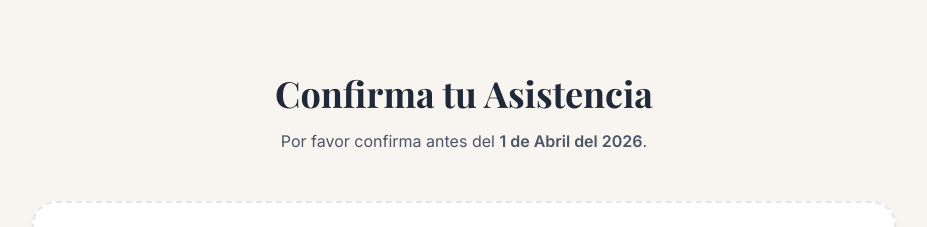
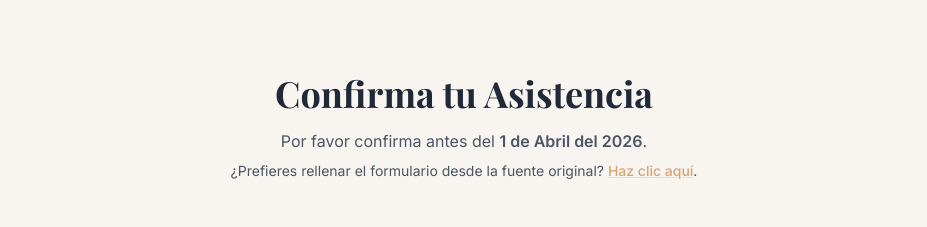
Before and after one commit to munreden/weddingLanding, a plain HTML site: page index.html in a window 1280 px wide. Shown: the part 1520-1747 px from the top of the page, without its empty margins (176-1103 px from the left). Drawn offline with nearby package versions, Linux system fonts and the light colour scheme.

Commit message:
Edited index.html
Added original form

```diff
--- a/index.html
+++ b/index.html
@@ -204,7 +204,19 @@
                Confirma tu Asistencia
             </h2>
             <p class="mb-12 text-gray-600">
-               Por favor confirma antes del <strong>1 de Abril del 2026</strong>.
+               Por favor confirma antes del
+               <strong>1 de Abril del 2026</strong>.
+               <br />
+               <span class="text-sm mt-2 block">
+                  ¿Prefieres rellenar el formulario desde la fuente original?
+                  <a
+                     href="https://forms.gle/FQcbwBpCEk6JeeTG9"
+                     target="_blank"
+                     class="text-primary font-medium underline decoration-primary/30 hover:decoration-primary transition-all"
+                  >
+                     Haz clic aquí</a
+                  >.
+               </span>
             </p>
 
             <div
```
